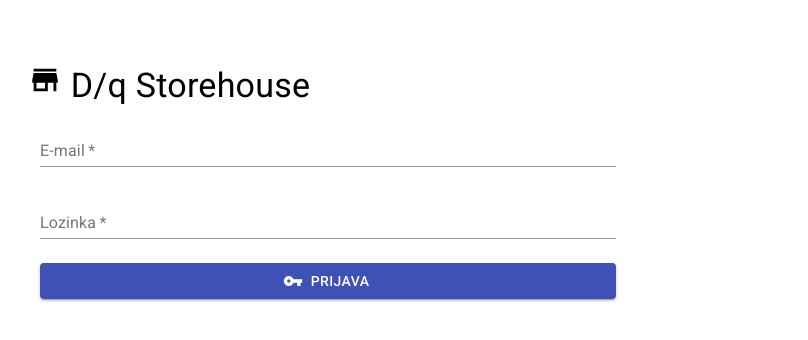
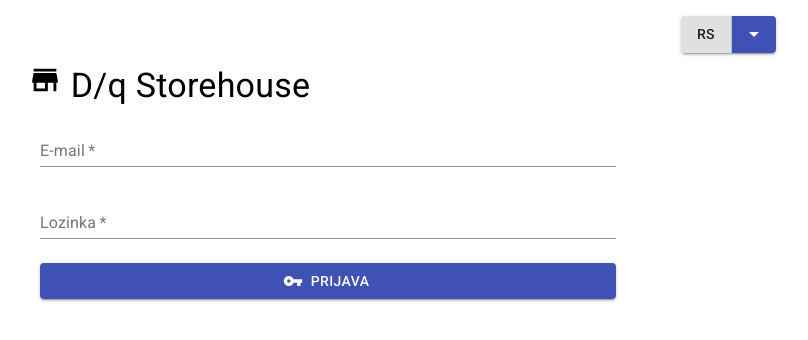
Before and after one commit to ivandrenjanin/dq-store-fe, a React (Create React App) app: page / in a window 1280 px wide. Shown: the top 340 px of the page, without its empty margins (312-1120 px from the left). Built offline with nearby package versions, Linux system fonts and the light colour scheme.

Commit message:
add change translation button

```diff
--- a/src/components/layout/layout.tsx
+++ b/src/components/layout/layout.tsx
@@ -27,6 +27,8 @@ import DashboardIcon from "@material-ui/icons/Dashboard";
 import DnsIcon from "@material-ui/icons/Dns";
 import MenuIcon from "@material-ui/icons/Menu";
 import WorkIcon from "@material-ui/icons/Work";
+import SplitButtonTranslate from "../split-button-translate/split-button-translate";
+import ExitToAppIcon from "@material-ui/icons/ExitToApp";
 
 const drawerWidth = 240;
 
@@ -107,6 +109,10 @@ const useStyles = makeStyles((theme: Theme) =>
       backgroundColor: "rgba(0, 0, 0, 0.2)",
     },
     inactive: {},
+    btnGroup: {
+      display: "flex",
+      width: 300,
+    },
   })
 );
 
@@ -162,9 +168,16 @@ export const Layout: FunctionComponent<LayoutProps> = ({
           </IconButton>
           <div className={classes.nav}>
             <Typography variant="h6">D/q Storehouse</Typography>
-            <Button color="inherit" onClick={handleLogout}>
-              {translate("layout.navigation.logout")}
-            </Button>
+            <div className={classes.btnGroup}>
+              <Button
+                color="inherit"
+                onClick={handleLogout}
+                startIcon={<ExitToAppIcon />}
+              >
+                {translate("layout.navigation.logout")}
+              </Button>
+              <SplitButtonTranslate />
+            </div>
           </div>
         </Toolbar>
       </AppBar>
--- /dev/null
+++ b/src/components/split-button-translate/split-button-translate.tsx
@@ -0,0 +1,108 @@
+import React from "react";
+import Grid from "@material-ui/core/Grid";
+import Button from "@material-ui/core/Button";
+import ButtonGroup from "@material-ui/core/ButtonGroup";
+import ArrowDropDownIcon from "@material-ui/icons/ArrowDropDown";
+import ClickAwayListener from "@material-ui/core/ClickAwayListener";
+import Grow from "@material-ui/core/Grow";
+import Paper from "@material-ui/core/Paper";
+import Popper from "@material-ui/core/Popper";
+import MenuItem from "@material-ui/core/MenuItem";
+import MenuList from "@material-ui/core/MenuList";
+import { useTranslation } from "react-i18next";
+
+const options = ["EN", "RS"];
+
+export default function SplitButtonTranslate() {
+  const [open, setOpen] = React.useState(false);
+  const anchorRef = React.useRef<HTMLDivElement>(null);
+  const [selectedIndex, setSelectedIndex] = React.useState(1);
+  const { i18n } = useTranslation();
+
+  const handleClick = () => {
+    console.info(`You clicked ${options[selectedIndex]}`);
+  };
+
+  const handleMenuItemClick = (
+    event: React.MouseEvent<HTMLLIElement, MouseEvent>,
+    index: number
+  ) => {
+    setSelectedIndex(index);
+    setOpen(false);
+    i18n.changeLanguage(options[index].toLocaleLowerCase());
+  };
+
+  const handleToggle = () => {
+    setOpen((prevOpen) => !prevOpen);
+  };
+
+  const handleClose = (event: React.MouseEvent<Document, MouseEvent>) => {
+    if (
+      anchorRef.current &&
+      anchorRef.current.contains(event.target as HTMLElement)
+    ) {
+      return;
+    }
+
+    setOpen(false);
+  };
+
+  return (
+    <Grid container direction="column" alignItems="center">
+      <Grid item xs={12}>
+        <ButtonGroup
+          variant="contained"
+          color="default"
+          ref={anchorRef}
+          aria-label="split button"
+        >
+          <Button onClick={handleClick}>{options[selectedIndex]}</Button>
+          <Button
+            color="primary"
+            size="small"
+            aria-controls={open ? "split-button-menu" : undefined}
+            aria-expanded={open ? "true" : undefined}
+            aria-label="select merge strategy"
+            aria-haspopup="menu"
+            onClick={handleToggle}
+          >
+            <ArrowDropDownIcon />
+          </Button>
+        </ButtonGroup>
+        <Popper
+          open={open}
+          anchorEl={anchorRef.current}
+          role={undefined}
+          transition
+          disablePortal
+        >
+          {({ TransitionProps, placement }) => (
+            <Grow
+              {...TransitionProps}
+              style={{
+                transformOrigin:
+                  placement === "bottom" ? "center top" : "center bottom",
+              }}
+            >
+              <Paper>
+                <ClickAwayListener onClickAway={handleClose}>
+                  <MenuList id="split-button-menu">
+                    {options.map((option, index) => (
+                      <MenuItem
+                        key={option}
+                        selected={index === selectedIndex}
+                        onClick={(event) => handleMenuItemClick(event, index)}
+                      >
+                        {option}
+                      </MenuItem>
+                    ))}
+                  </MenuList>
+                </ClickAwayListener>
+              </Paper>
+            </Grow>
+          )}
+        </Popper>
+      </Grid>
+    </Grid>
+  );
+}
--- a/src/pages/sign-in/sign-in.tsx
+++ b/src/pages/sign-in/sign-in.tsx
@@ -11,6 +11,7 @@ import { login } from "../../api";
 import { Logo } from "../../components/logo/logo";
 import { validateEmail } from "../../helpers/validate-email";
 import { SignInProps } from "./interfaces/sign-in-props.interface";
+import SplitButtonTranslate from "../../components/split-button-translate/split-button-translate";
 
 const useStyles = makeStyles(() => ({
   root: {
@@ -20,6 +21,11 @@ const useStyles = makeStyles(() => ({
   },
   signInForm: {
     width: "45%",
+  },
+  translateBtn: {
+    position: "absolute",
+    top: "2%",
+    right: "15%",
   },
 }));
 
@@ -69,6 +75,10 @@ export const SignIn: FunctionComponent<SignInProps> = ({
   return (
     <>
       <div className={classes.root}>
+        <div className={classes.translateBtn}>
+          <SplitButtonTranslate />
+        </div>
+
         <form
           noValidate
           autoComplete="off"
--- a/src/pages/single-inventory/single-inventory.tsx
+++ b/src/pages/single-inventory/single-inventory.tsx
@@ -14,12 +14,20 @@ import { makeStyles, Theme } from "@material-ui/core/styles";
 import Tab from "@material-ui/core/Tab";
 import Tabs from "@material-ui/core/Tabs";
 import TextField from "@material-ui/core/TextField";
-import { DataGrid, GridColDef } from "@material-ui/data-grid";
+import {
+  DataGrid,
+  GridColDef,
+  GridEditCellPropsParams,
+} from "@material-ui/data-grid";
 import AddIcon from "@material-ui/icons/Add";
 import Button from "@material-ui/core/Button";
 import { getInventoryById, InventoryByIdResponse } from "../../api";
 import { createCategory } from "../../api/category";
-import { createProduct, createProductCategory } from "../../api/product";
+import {
+  createProduct,
+  createProductCategory,
+  createProductDetails,
+} from "../../api/product";
 import { TabPanel } from "../../components/tab-panel/tab-panel";
 
 interface SingleInventoryProps extends RouteComponentProps {
@@ -169,6 +177,20 @@ export const SingleInventory: FunctionComponent<SingleInventoryProps> = ({
     },
   ];
 
+  // const handleEditCellChangeCommittedOnProduct =
+  //   async ({ id: productId, field, props }: GridEditCellPropsParams) => {
+  //     if (field === "quantity" && props && props.value) {
+  //       const val = props.value as string;
+  //       await createProductDetails(
+  //         apiClient,
+  //         parseInt(id),
+  //         productId as number,
+  //         parseInt(val)
+  //       );
+  //     }
+  //   },
+  //   []
+
   return (
     <>
       {!inventory ? (
@@ -206,6 +228,12 @@ export const SingleInventory: FunctionComponent<SingleInventoryProps> = ({
                 rows={products}
                 columns={productColumns}
                 pageSize={10}
+                onCellEditCommit={(params, event) => {
+                  console.log({ params });
+                  console.log({ event });
+                }}
+                autoHeight={true}
+                autoPageSize={true}
               />
             </div>
           </TabPanel>
@@ -224,6 +252,8 @@ export const SingleInventory: FunctionComponent<SingleInventoryProps> = ({
                 rows={inventory.categories}
                 columns={categoryColumns}
                 pageSize={10}
+                autoHeight={true}
+                autoPageSize={true}
               />
             </div>
           </TabPanel>
```
